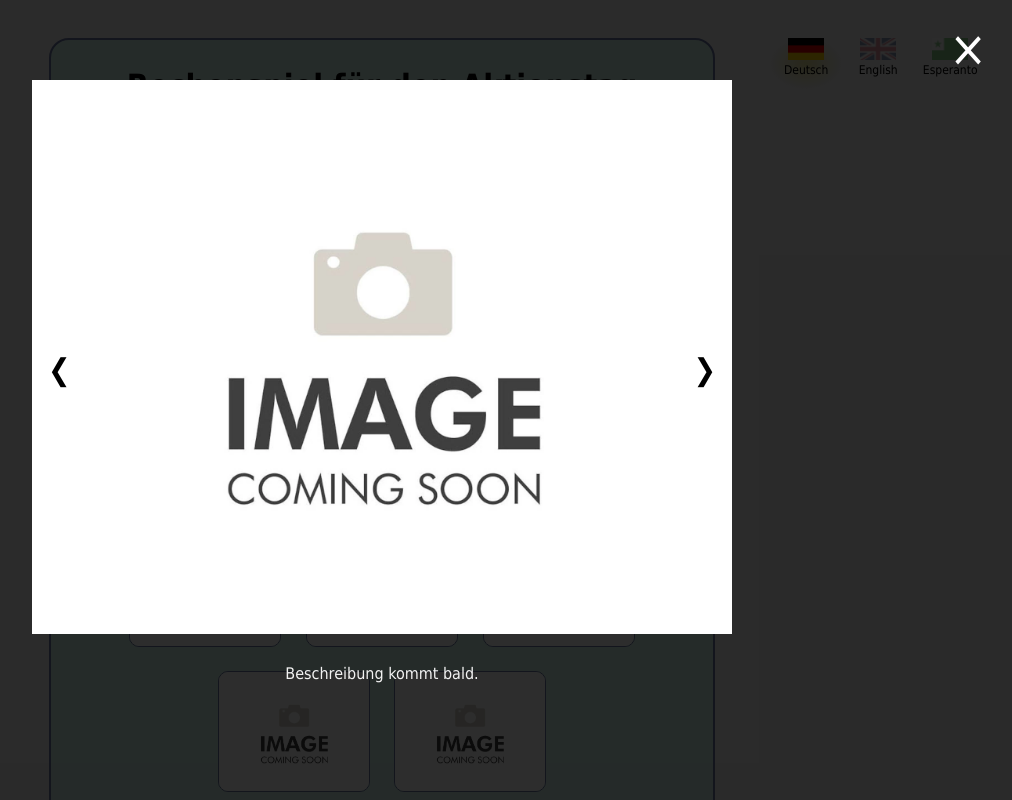
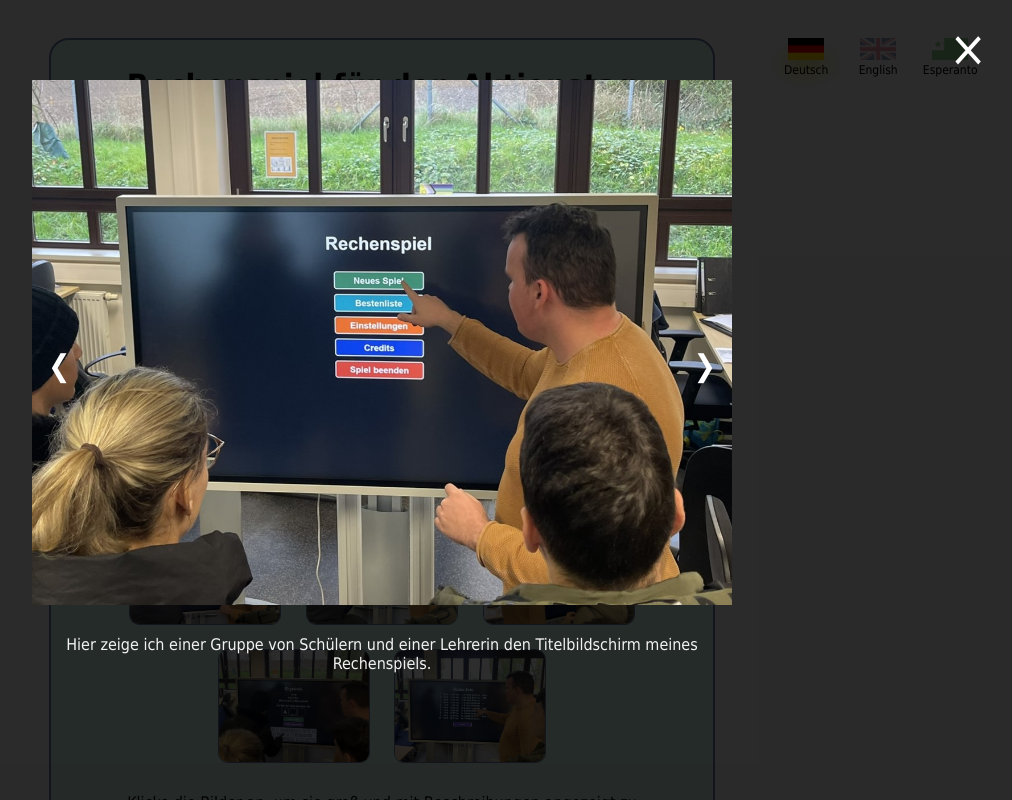
Before and after one commit to julian-hoelz/julian-hoelz.github.io, a plain HTML site: page math-game.html in a window 1280 px wide. Both pictures are taken after a click on the picture 640 px from the left and 343 px from the top of the page. Shown: the top 800 px of the page, without its empty margins (258-1270 px from the left). Drawn offline with Linux system fonts and the light colour scheme.

Commit message:
Added photos and descriptions for the action day page

```diff
--- a/js/math-game-script.js
+++ b/js/math-game-script.js
@@ -7,7 +7,13 @@ const translations = {
         explanationParagraph: "Am 13.11.2024 war Aktionstag im bbw Südhessen, meinem Ausbildungsbetrieb. Um denjenigen Schülern, die sich für die Informatik interessieren, einen Einblick in die Programmierung zu geben, hatte ich im Vorfeld dieses Rechenspiel programmiert. Das Ziel des Spiels ist es, in möglichst kurzer Zeit zehn Rechenaufgaben zu lösen. Wer besonders schnell ist, kann sich einen Platz auf der Bestenliste sichern.",
         language: "Sprache",
         toRepository: "Zum Repository",
-        backToHomepage: "Zurück zur Startseite"
+        backToHomepage: "Zurück zur Startseite",
+        description1: "Hier zeige ich einer Gruppe von Schülern und einer Lehrerin den Titelbildschirm meines Rechenspiels.",
+        description2: "Auf diesem Foto erkläre ich der Gruppe, wie sie mein Spiel spielen können. Man muss zehn Rechenaufgaben lösen und jeweils die richtige Antwortmöglichkeit auswählen.",
+        description3: "Hier habe ich zu Demonstrationszwecken fünf Aufgaben gelöst. Gleich lasse ich die Gruppe ans Smartboard, damit sie die restlichen Aufgaben lösen können.",
+        description4: "Hier lösen zwei Schüler die restlichen Aufgaben des Durchgangs. Oben rechts sieht man die Stoppuhr ticken.",
+        description5: "Auf diesem Foto haben die Schüler sich mit 10/10 richtigen Antworten in 50,82 Sekunden Platz 6 auf der Bestenliste gesichtert. Der eine gibt gerade sein Namenskürzel ein, das später in der Bestenliste angezeigt werden wird.",
+        description6: "Hier zeige ich der Gruppe ihre Platzierung auf der Bestenliste."
     },
     en: {
         title: "Maths Game for the Action Day",
@@ -17,17 +23,29 @@ const translations = {
         explanationParagraph: "On 13th November 2024, there was an action day at bbw Südhessen, my training company. To give students interested in computer science a glimpse into programming, I programmed this maths game in advance. The goal of the game is to solve ten arithmetic problems in the shortest time possible. Those who are particularly fast can secure a spot on the leaderboard.",
         language: "Language",
         toRepository: "To the repository",
-        backToHomepage: "Back to the homepage"
+        backToHomepage: "Back to the homepage",
+        description1: "Here, I am showing a group of students and a teacher the title screen of my maths game.",
+        description2: "In this photo, I am explaining to the group how to play my game. The participants must solve ten arithmetic problems and select the correct answer for each one.",
+        description3: "Here, I have solved five problems as a demonstration. Shortly, I will let the group use the smartboard to solve the remaining problems.",
+        description4: "Here, two students are solving the remaining problems of the round. In the top right corner, you can see the stopwatch ticking.",
+        description5: "In this photo, the students secured 6th place on the leaderboard with 10/10 correct answers in 50.82 seconds. One of them is currently entering their initials, which will later be displayed on the leaderboard.",
+        description6: "Here, I’m showing the group their ranking on the leaderboard."
     },
     eo: {
-        title: "Kalkulada ludo por la agotago",
+        title: "Kalkulludo por la agotago",
         imageGallery: "Bildgalerio",
         imageGalleryHint: "Alklaku la bildojn por vidi ilin grandaj kaj kun priskriboj.",
         explanation: "Klarigo",
-        explanationParagraph: "La 13-an de Novembro 2024 estis agotago en bbw Südhessen, mia staĝofirmao. Por doni al la lernejanoj, kiuj interesiĝas pri la informadiko, enrigardon en la programadon, mi antaŭe programis ĉi tiun kalkuladan ludon. La celo de la ludo estas solvi dek kalkulproblemojn en kiel eble malplej da tempo. Kiu estas aparte rapida, povas sekurigi lokon en la rangaro.",
+        explanationParagraph: "La 13-an de Novembro 2024 estis agotago en bbw Südhessen, mia staĝofirmao. Por doni al la lernejanoj, kiuj interesiĝas pri la informadiko, enrigardon en la programadon, mi antaŭe programis ĉi tiun kalkulludon. La celo de la ludo estas solvi dek kalkulproblemojn en kiel eble malplej da tempo. Kiu estas aparte rapida, povas sekurigi lokon en la rangotabelo.",
         language: "Lingvo",
         toRepository: "Al la deponejo",
-        backToHomepage: "Reen al la hejmpaĝo"
+        backToHomepage: "Reen al la hejmpaĝo",
+        description1: "Ĉi tie mi montras al grupo de lernantoj kaj instruistino la titolan ekranon de mia kalkulludo.",
+        description2: "En ĉi tiu foto, mi klarigas al la grupo kiel ludi mian ludon. Oni devas solvi dek matematikajn taskojn kaj elekti la ĝustan respondon por ĉiu.",
+        description3: "Ĉi tie mi solvis kvin taskojn por demonstro. Baldaŭ mi lasos la grupon uzi la inteligentan tabulon, por ke ili povu solvi la ceterajn taskojn.",
+        description4: "Ĉi tie, du lernantoj solvas la ceterajn taskojn de la rondo. Supre dekstre, vi povas vidi la klikhorloĝon tiktaki.",
+        description5: "En ĉi tiu foto, la lernantoj atingis 10/10 ĝustajn respondojn en 50,82 sekundoj, sekurigante la 6-an lokon en la rangotabelo. Unu el ili nun enigas siajn inicialojn, kiuj poste estos montrataj en la rangotabelo.",
+        description6: "Ĉi tie mi montras al la grupo ĝian pozicion en la rangotabelo."
     }
 }
 
@@ -110,6 +128,9 @@ function applyLanguage(language) {
     document.getElementById("heading-language").textContent = translation.language;
     document.getElementById("paragraph-to-repository").textContent = translation.toRepository;
     document.getElementById("button-back-to-homepage").textContent = translation.backToHomepage;
+    for (let i = 1; i <= 6; i++) {
+        document.getElementById("description-" + i).textContent = translation["description" + i];
+    }
 }
 
 function addToUrl(key, value) {
--- a/math-game.html
+++ b/math-game.html
@@ -25,12 +25,12 @@
                 <h1 id="title"></h1>
                 <h2 id="heading-image-gallery"></h2>
                 <div class="gallery">
-                    <img src="img/image-coming-soon.png" alt="Math game image 1" onclick="openLightbox(); currentSlide(0);" style="width: 400px;">
-                    <img src="img/image-coming-soon.png" alt="Math game image 2" onclick="openLightbox(); currentSlide(1);">
-                    <img src="img/image-coming-soon.png" alt="Math game image 3" onclick="openLightbox(); currentSlide(2);">
-                    <img src="img/image-coming-soon.png" alt="Math game image 4" onclick="openLightbox(); currentSlide(3);">
-                    <img src="img/image-coming-soon.png" alt="Math game image 5" onclick="openLightbox(); currentSlide(4);">
-                    <img src="img/image-coming-soon.png" alt="Math game image 6" onclick="openLightbox(); currentSlide(5);">
+                    <img src="img/math-game/img-1.jpg" alt="Math game image 1" onclick="openLightbox(); currentSlide(0);" style="width: 400px;">
+                    <img src="img/math-game/img-2.jpg" alt="Math game image 2" onclick="openLightbox(); currentSlide(1);">
+                    <img src="img/math-game/img-3.jpg" alt="Math game image 3" onclick="openLightbox(); currentSlide(2);">
+                    <img src="img/math-game/img-4.jpg" alt="Math game image 4" onclick="openLightbox(); currentSlide(3);">
+                    <img src="img/math-game/img-5.jpg" alt="Math game image 5" onclick="openLightbox(); currentSlide(4);">
+                    <img src="img/math-game/img-6.jpg" alt="Math game image 6" onclick="openLightbox(); currentSlide(5);">
                 </div>
                 <p id="paragraph-image-gallery-hint"></p>
                 <h2 id="heading-explanation"></h2>
@@ -50,31 +50,31 @@
             <span class="close" onclick="closeLightbox();">&times;</span>
             <div class="lightbox-content">
                 <div class="slides">
-                    <img src="img/image-coming-soon.png" alt="Math game image 1">
-                    <p class="description">Beschreibung kommt bald.</p>
+                    <img src="img/math-game/img-1.jpg" alt="Math game image 1">
+                    <p id="description-1" class="description"></p>
                 </div>
                 <div class="slides">
-                    <img src="img/image-coming-soon.png" alt="Math game image 2">
-                    <p class="description">Beschreibung kommt bald.</p>
+                    <img src="img/math-game/img-2.jpg" alt="Math game image 2">
+                    <p id="description-2" class="description"></p>
                 </div>
                 <div class="slides">
-                    <img src="img/image-coming-soon.png" alt="Math game image 3">
-                    <p class="description">Beschreibung kommt bald.</p>
+                    <img src="img/math-game/img-3.jpg" alt="Math game image 3">
+                    <p id="description-3" class="description"></p>
                 </div>
                 <div class="slides">
-                    <img src="img/image-coming-soon.png" alt="Math game image 4">
-                    <p class="description">Beschreibung kommt bald.</p>
+                    <img src="img/math-game/img-4.jpg" alt="Math game image 4">
+                    <p id="description-4" class="description"></p>
                 </div>
                 <div class="slides">
-                    <img src="img/image-coming-soon.png" alt="Math game image 5">
-                    <p class="description">Beschreibung kommt bald.</p>
+                    <img src="img/math-game/img-5.jpg" alt="Math game image 5">
+                    <p id="description-5" class="description"></p>
                 </div>
                 <div class="slides">
-                    <img src="img/image-coming-soon.png" alt="Math game image 6">
-                    <p class="description">Beschreibung kommt bald.</p>
+                    <img src="img/math-game/img-6.jpg" alt="Math game image 6">
+                    <p id="description-6" class="description"></p>
                 </div>
-                <a class="prev" onclick="changeSlide(-1)">&#10094;</a>
-                <a class="next" onclick="changeSlide(1)">&#10095;</a>
+                <a class="prev-2" onclick="changeSlide(-1)">&#10094;</a>
+                <a class="next-2" onclick="changeSlide(1)">&#10095;</a>
             </div>
         </div>
         <script src="js/math-game-script.js"></script>
--- a/style.css
+++ b/style.css
@@ -239,22 +239,35 @@ a.link-button:active,
 }
 
 .prev,
-.next {
+.next,
+.prev-2,
+.next-2 {
     cursor: pointer;
     position: absolute;
     top: 50%;
-    color: black;
     font-size: 30px;
     padding: 16px;
     margin-top: -50px;
     user-select: none;
 }
 
-.prev {
+.prev,
+.next {
+    color: black;
+}
+
+.prev-2,
+.next-2 {
+    color: white;
+}
+
+.prev,
+.prev-2 {
     left: 0;
 }
 
-.next {
+.next,
+.next-2 {
     right: 0;
 }
 
```
Also changed, not shown: index.html (+1 -1 lines), img/image-coming-soon.png (deleted), img/math-game/img-1.jpg (added), img/math-game/img-2.jpg (added), img/math-game/img-3.jpg (added), img/math-game/img-4.jpg (added), img/math-game/img-5.jpg (added), img/math-game/img-6.jpg (added).
